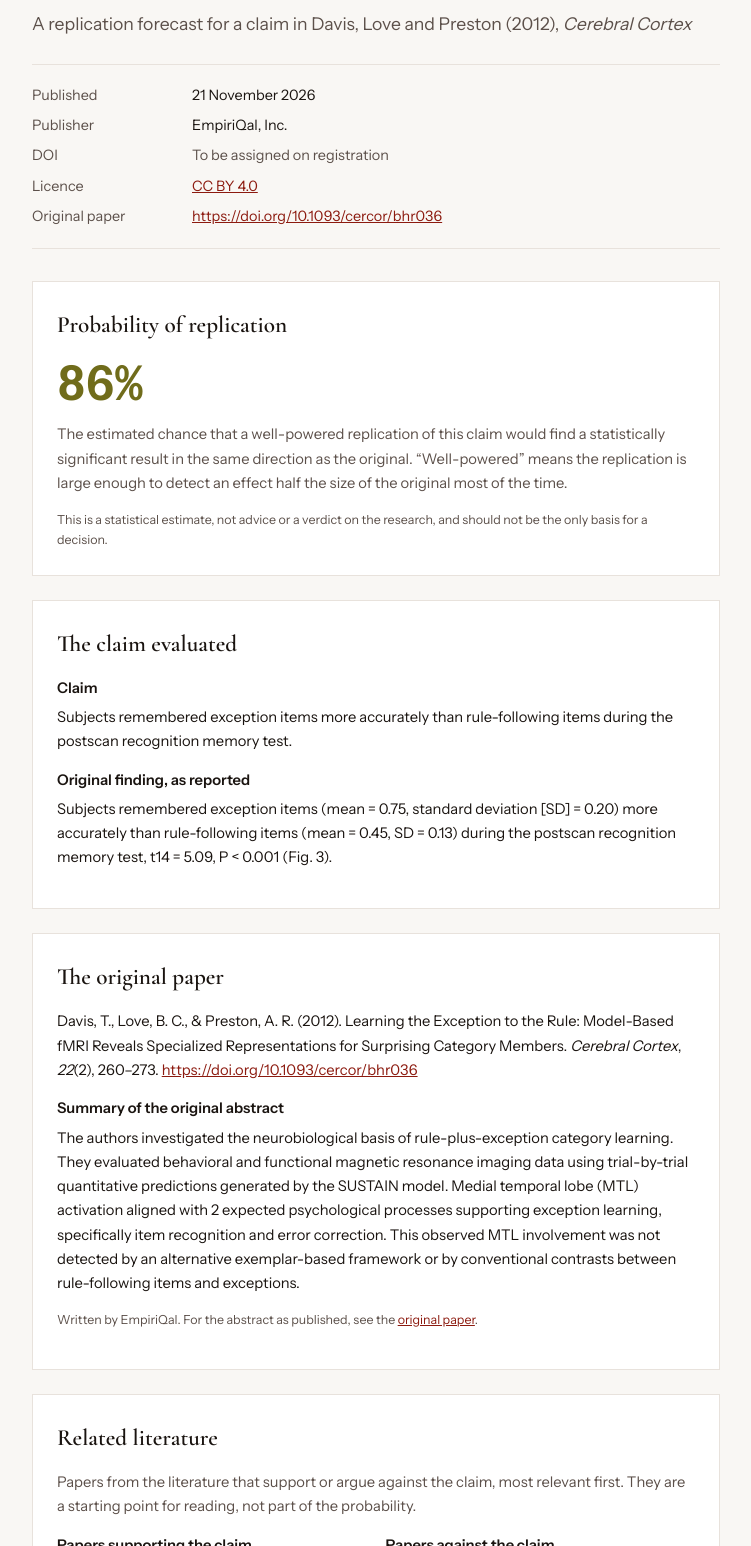
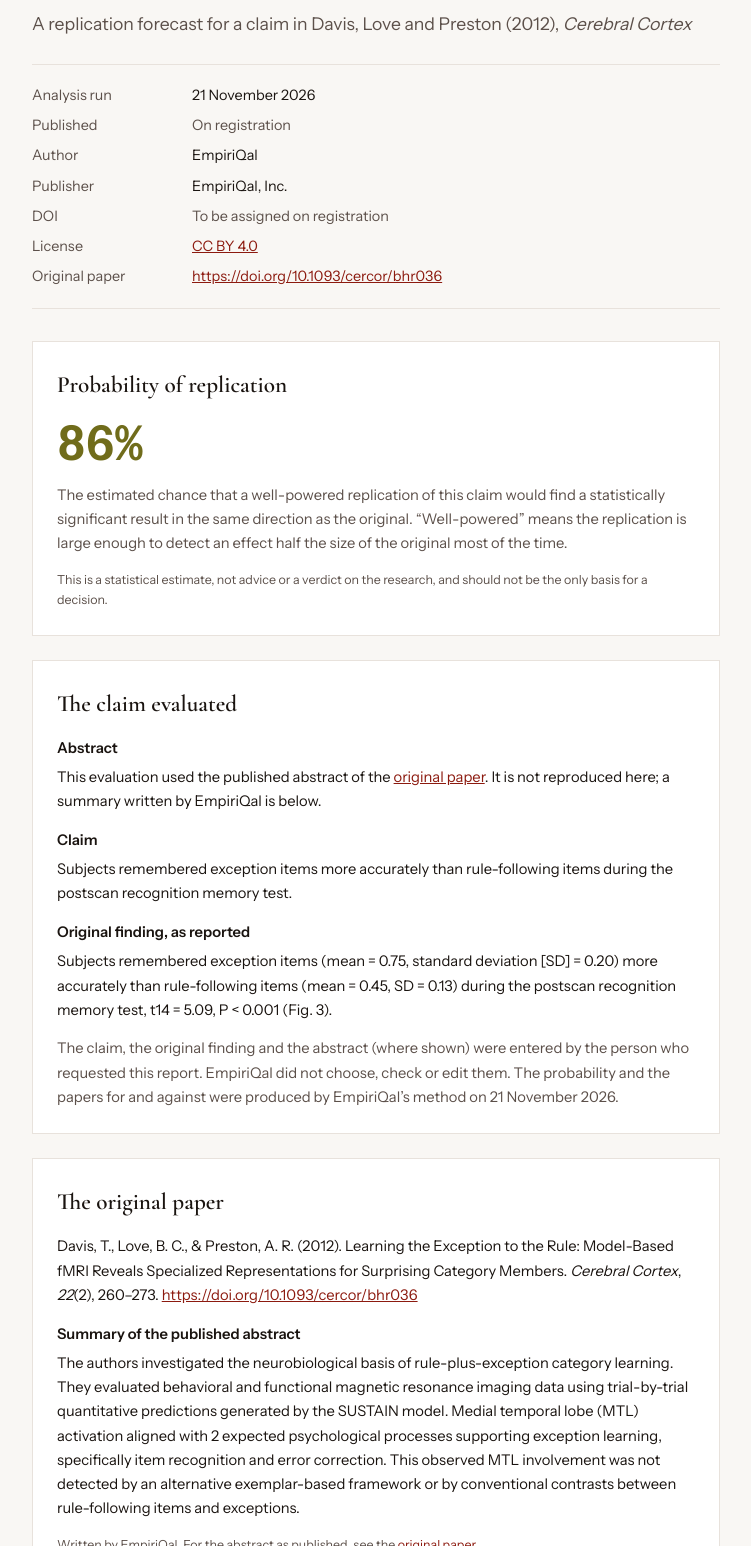
Before and after one commit to lovebc/empiriqal, a plain HTML site: page reports/sample-report.html in a window 1280 px wide. Shown: the part 271-1817 px from the top of the page, without its empty margins (264-1015 px from the left). Drawn offline with nearby package versions, Linux system fonts and the light colour scheme.

Commit message:
Sample report: author, analysis date, what was run, and who supplied what
Matches the DOI version agreed on 22 Nov 2026: Author EmpiriQal, Analysis run date, publication on registration, a note that the published abstract was used (with EmpiriQal's summary), and the statement that the claim, finding and abstract were entered by the requester. American spelling (License).

Co-Authored-By: Claude Opus 5.5 <noreply@anthropic.com>

```diff
--- a/reports/sample-report.html
+++ b/reports/sample-report.html
@@ -61,10 +61,12 @@ footer{background:var(--ink);padding:2.5rem 4rem;display:flex;align-items:center
 <h1>Exceptions improve recognition memory</h1>
 <p class="subtitle">A replication forecast for a claim in Davis, Love and Preston (2012), <em>Cerebral Cortex</em></p>
 <dl>
-<div><dt>Published</dt><dd>21 November 2026</dd></div>
+<div><dt>Analysis run</dt><dd>21 November 2026</dd></div>
+<div><dt>Published</dt><dd class="muted">On registration</dd></div>
+<div><dt>Author</dt><dd>EmpiriQal</dd></div>
 <div><dt>Publisher</dt><dd>EmpiriQal, Inc.</dd></div>
 <div><dt>DOI</dt><dd class="muted">To be assigned on registration</dd></div>
-<div><dt>Licence</dt><dd><a href="https://creativecommons.org/licenses/by/4.0/">CC BY 4.0</a></dd></div>
+<div><dt>License</dt><dd><a href="https://creativecommons.org/licenses/by/4.0/">CC BY 4.0</a></dd></div>
 <div><dt>Original paper</dt><dd><a href="https://doi.org/10.1093/cercor/bhr036">https://doi.org/10.1093/cercor/bhr036</a></dd></div>
 </dl>
 
@@ -77,14 +79,16 @@ footer{background:var(--ink);padding:2.5rem 4rem;display:flex;align-items:center
 
 <section>
 <h2>The claim evaluated</h2>
+<div class="block"><h3>Abstract</h3><p>This evaluation used the published abstract of the <a href="https://doi.org/10.1093/cercor/bhr036">original paper</a>. It is not reproduced here; a summary written by EmpiriQal is below.</p></div>
 <div class="block"><h3>Claim</h3><p>Subjects remembered exception items more accurately than rule-following items during the postscan recognition memory test.</p></div>
 <div class="block"><h3>Original finding, as reported</h3><p>Subjects remembered exception items (mean = 0.75, standard deviation [SD] = 0.20) more accurately than rule-following items (mean = 0.45, SD = 0.13) during the postscan recognition memory test, t14 = 5.09, P &lt; 0.001 (Fig. 3).</p></div>
+<p class="muted">The claim, the original finding and the abstract (where shown) were entered by the person who requested this report. EmpiriQal did not choose, check or edit them. The probability and the papers for and against were produced by EmpiriQal&rsquo;s method on 21 November 2026.</p>
 </section>
 
 <section>
 <h2>The original paper</h2>
 <p>Davis, T., Love, B. C., &amp; Preston, A. R. (2012). Learning the Exception to the Rule: Model-Based fMRI Reveals Specialized Representations for Surprising Category Members. <em>Cerebral Cortex</em>, <em>22</em>(2), 260–273. <a href="https://doi.org/10.1093/cercor/bhr036">https://doi.org/10.1093/cercor/bhr036</a></p>
-<div class="block"><h3>Summary of the original abstract</h3><p>The authors investigated the neurobiological basis of rule-plus-exception category learning. They evaluated behavioral and functional magnetic resonance imaging data using trial-by-trial quantitative predictions generated by the SUSTAIN model. Medial temporal lobe (MTL) activation aligned with 2 expected psychological processes supporting exception learning, specifically item recognition and error correction. This observed MTL involvement was not detected by an alternative exemplar-based framework or by conventional contrasts between rule-following items and exceptions.</p>
+<div class="block"><h3>Summary of the published abstract</h3><p>The authors investigated the neurobiological basis of rule-plus-exception category learning. They evaluated behavioral and functional magnetic resonance imaging data using trial-by-trial quantitative predictions generated by the SUSTAIN model. Medial temporal lobe (MTL) activation aligned with 2 expected psychological processes supporting exception learning, specifically item recognition and error correction. This observed MTL involvement was not detected by an alternative exemplar-based framework or by conventional contrasts between rule-following items and exceptions.</p>
 <p class="muted small">Written by EmpiriQal. For the abstract as published, see the <a href="https://doi.org/10.1093/cercor/bhr036">original paper</a>.</p></div>
 </section>
 
```
